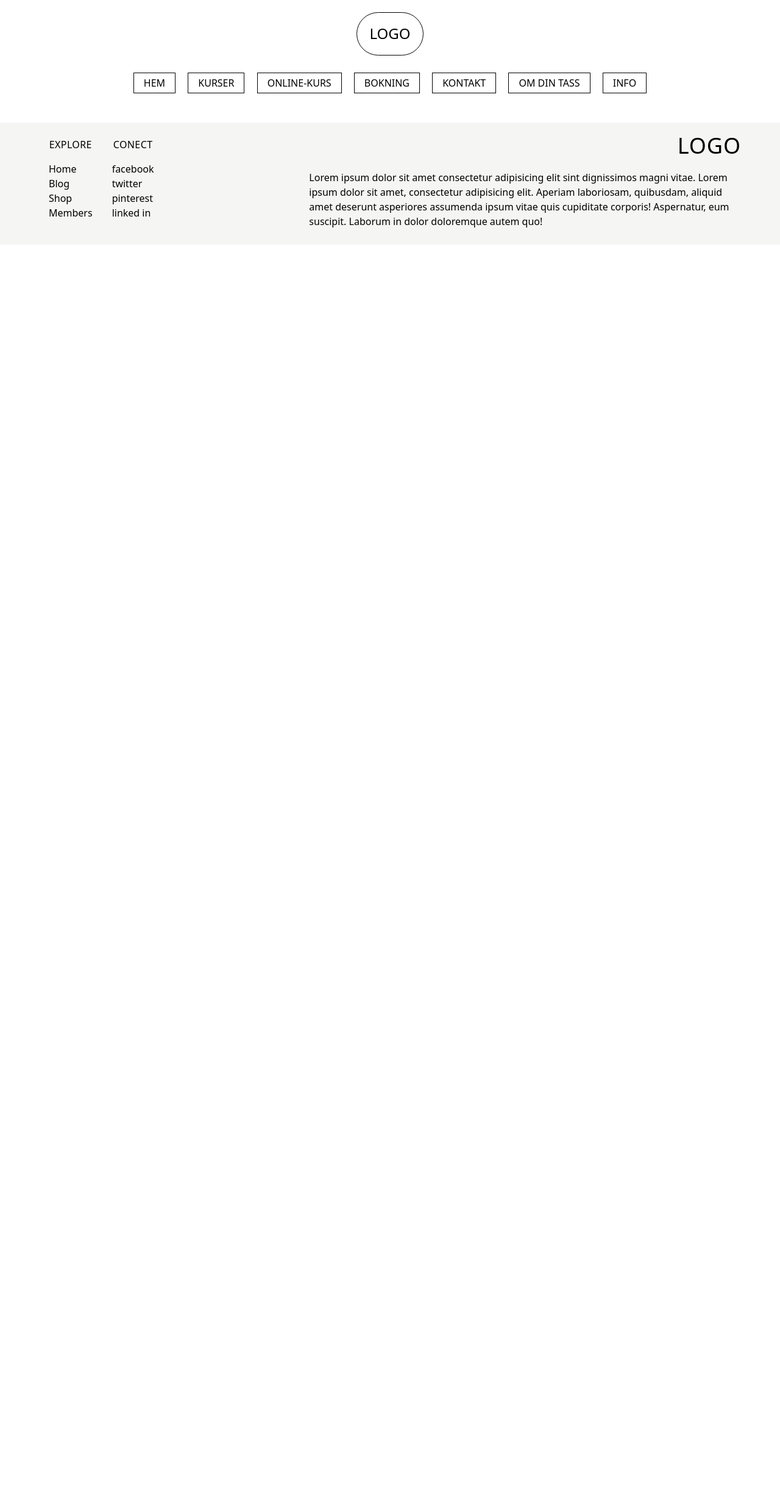
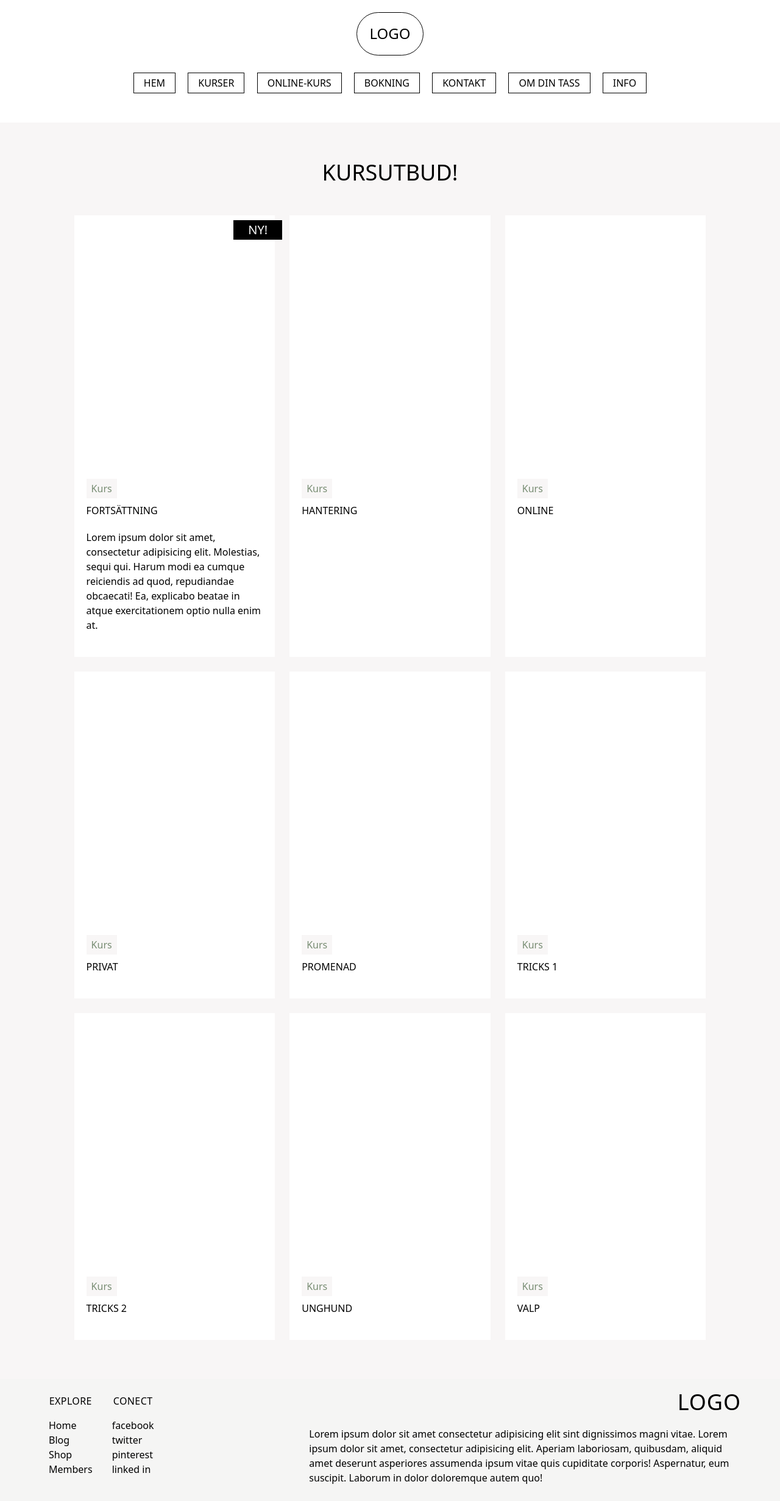
Before and after one commit to Maalinlarsson/din-tass-i-min, a Jekyll site: the page built from courses.html, in a window 1280 px wide. Shown: the whole page at 61% size. Built offline with Jekyll 4.4.1, drawn with Linux system fonts in a browser that asks for light colours; some web fonts are replaced; before the commit the page ends 900 px from its top, so only the background shows below that.

Commit message:
adding front matter to the courses

```diff
--- a/_courses/forts.html
+++ b/_courses/forts.html
@@ -0,0 +1,22 @@
+---
+layout: courses
+title: Fortsättning
+description: Lorem ipsum dolor sit amet, consectetur adipisicing elit. Molestias, sequi qui. Harum modi ea cumque reiciendis ad quod, repudiandae obcaecati! Ea, explicabo beatae in atque exercitationem optio nulla enim at.
+tag: ny!
+price: 99:-
+banner:
+  image: '/images/dog-2.jpg'
+  blurred: false
+  blurred-image: false
+  position: 50% 35%
+  heading:
+  description:
+  url:
+  url-text:
+seo:
+  title: Contact
+  description: "your description goes here"
+  keywords: "your, keywords, go, here"
+  social_image: "path/to/social/image.jpg"
+  hide-from-google: false
+---
--- /dev/null
+++ b/_includes/course-loop.html
@@ -0,0 +1,17 @@
+<!-------------------------------  ------------------------------->
+<div class="bg-white">
+    <a href="{{ item.url }}">
+      <div class="bg-cover bg-center relative" style="background-image: url('{{ item.featured-image }}'); aspect-ratio:{{ include.aspect | default: '1' }};">
+
+        {% if item.tag %}
+        <h3 class="bg-black text-white text-xl uppercase px-6 py-1 inline-block absolute top-2 -right-3 editable"> {{ item.tag }} </h3>
+        {% endif %}
+
+      </div>
+      <div class="p-5">
+        <span class="bg-white-color text-dark-green-color inline-block px-2 py-1 mb-2"> Kurs </span>
+        <h4 class="uppercase mb-5"> {{ item.title }} </h4>
+        <p class="mb-5"> {{ item.description }} </p>
+      </div>
+    </a>
+  </div>
--- /dev/null
+++ b/_layouts/booking.html
@@ -0,0 +1,5 @@
+---
+layout: default
+---
+
+<!-------------------------------  ------------------------------->
--- a/assets/css/style.css
+++ b/assets/css/style.css
@@ -438,6 +438,12 @@ video {
 .top-5 {
   top: 1.25rem;
 }
+.-right-3 {
+  right: -0.75rem;
+}
+.top-2 {
+  top: 0.5rem;
+}
 .-z-10 {
   z-index: -10;
 }
@@ -461,6 +467,9 @@ video {
 }
 .m-2 {
   margin: 0.5rem;
+}
+.m-0 {
+  margin: 0px;
 }
 .mx-auto {
   margin-left: auto;
@@ -489,6 +498,12 @@ video {
 }
 .mb-4 {
   margin-bottom: 1rem;
+}
+.mb-2 {
+  margin-bottom: 0.5rem;
+}
+.mb-5 {
+  margin-bottom: 1.25rem;
 }
 .block {
   display: block;
@@ -584,6 +599,9 @@ video {
 .grid-cols-4 {
   grid-template-columns: repeat(4, minmax(0, 1fr));
 }
+.grid-cols-3 {
+  grid-template-columns: repeat(3, minmax(0, 1fr));
+}
 .flex-col {
   flex-direction: column;
 }
@@ -598,6 +616,15 @@ video {
 }
 .gap-40 {
   gap: 10rem;
+}
+.gap-4 {
+  gap: 1rem;
+}
+.gap-6 {
+  gap: 1.5rem;
+}
+.gap-2 {
+  gap: 0.5rem;
 }
 .rounded-full {
   border-radius: 9999px;
@@ -625,6 +652,10 @@ video {
   --tw-border-opacity: 1;
   border-color: rgb(0 0 0 / var(--tw-border-opacity));
 }
+.border-white {
+  --tw-border-opacity: 1;
+  border-color: rgb(255 255 255 / var(--tw-border-opacity));
+}
 .bg-dark-green-color {
   --tw-bg-opacity: 1;
   background-color: rgb(119 140 114 / var(--tw-bg-opacity));
@@ -639,6 +670,18 @@ video {
 .bg-stone-100 {
   --tw-bg-opacity: 1;
   background-color: rgb(245 245 244 / var(--tw-bg-opacity));
+}
+.bg-stone-200 {
+  --tw-bg-opacity: 1;
+  background-color: rgb(231 229 228 / var(--tw-bg-opacity));
+}
+.bg-black {
+  --tw-bg-opacity: 1;
+  background-color: rgb(0 0 0 / var(--tw-bg-opacity));
+}
+.bg-white {
+  --tw-bg-opacity: 1;
+  background-color: rgb(255 255 255 / var(--tw-bg-opacity));
 }
 .bg-cover {
   background-size: cover;
@@ -706,6 +749,22 @@ video {
   padding-left: 1rem;
   padding-right: 1rem;
 }
+.px-5p {
+  padding-left: 5%;
+  padding-right: 5%;
+}
+.px-8 {
+  padding-left: 2rem;
+  padding-right: 2rem;
+}
+.py-0 {
+  padding-top: 0px;
+  padding-bottom: 0px;
+}
+.px-6 {
+  padding-left: 1.5rem;
+  padding-right: 1.5rem;
+}
 .pb-5p {
   padding-bottom: 5%;
 }
@@ -751,6 +810,10 @@ video {
   font-size: 2.25rem;
   line-height: 1;
 }
+.text-xl {
+  font-size: 1.25rem;
+  line-height: 1.2;
+}
 .font-normal {
   font-weight: 400;
 }
@@ -771,6 +834,10 @@ video {
 .text-white {
   --tw-text-opacity: 1;
   color: rgb(255 255 255 / var(--tw-text-opacity));
+}
+.text-stone-400 {
+  --tw-text-opacity: 1;
+  color: rgb(168 162 158 / var(--tw-text-opacity));
 }
 .duration-300 {
   transition-duration: 300ms;
@@ -807,6 +874,10 @@ html {
   --tw-bg-opacity: 1;
   background-color: rgb(203 215 201 / var(--tw-bg-opacity));
 }
+.hover\:bg-stone-400:hover {
+  --tw-bg-opacity: 1;
+  background-color: rgb(168 162 158 / var(--tw-bg-opacity));
+}
 .hover\:text-dark-green-color:hover {
   --tw-text-opacity: 1;
   color: rgb(119 140 114 / var(--tw-text-opacity));
@@ -814,6 +885,10 @@ html {
 .hover\:text-light-green-color:hover {
   --tw-text-opacity: 1;
   color: rgb(203 215 201 / var(--tw-text-opacity));
+}
+.hover\:text-stone-200:hover {
+  --tw-text-opacity: 1;
+  color: rgb(231 229 228 / var(--tw-text-opacity));
 }
 .focus\:border-light-green-color:focus {
   --tw-border-opacity: 1;
--- a/courses.html
+++ b/courses.html
@@ -9,9 +10,23 @@ banner-image:
   url:
   url-text:
 seo:
-  title: Contact
+  title: Kurser
   description: "your description goes here"
   keywords: "your, keywords, go, here"
   social_image: "path/to/social/image.jpg"
   hide-from-google: false
 ---
+
+<!------------------------------- Preview courses ------------------------------->
+<section class="p-5p bg-white-color">
+  <div class="max-w-screen-2xl p-5p py-0">
+    <h3 class="uppercase text-4xl text-center m-0 px-5p pb-5p"> Kursutbud! </h3>
+
+    <div class="grid grid-cols-3 gap-6">
+      {% for item in site.courses %}
+        {% include course-loop.html aspect='0.8' %}
+      {% endfor %}
+    </div>
+
+  </div>
+</section>
```
Also changed, not shown: other parts of courses.html (+1 -0 lines), _courses/hantering.html (+18 -0 lines), _courses/online.html (+18 -0 lines), _courses/privat.html (+18 -0 lines), _courses/promenad.html (+18 -0 lines), _courses/tricks-1.html (+18 -0 lines), _courses/tricks-2.html (+18 -0 lines), _courses/unghund.html (+18 -0 lines), _courses/valp.html (+18 -0 lines), _layouts/courses.html (line endings or trailing spaces).
